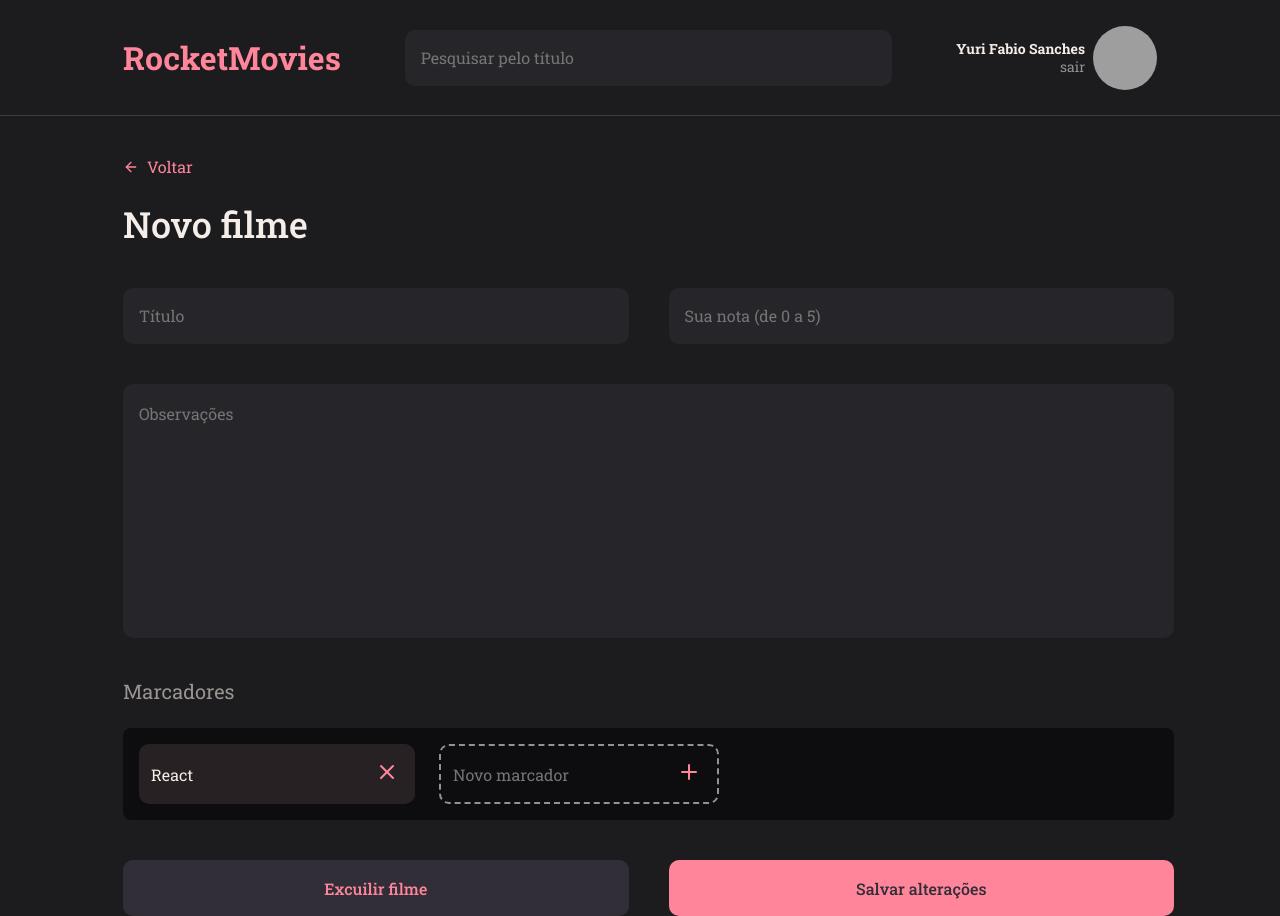
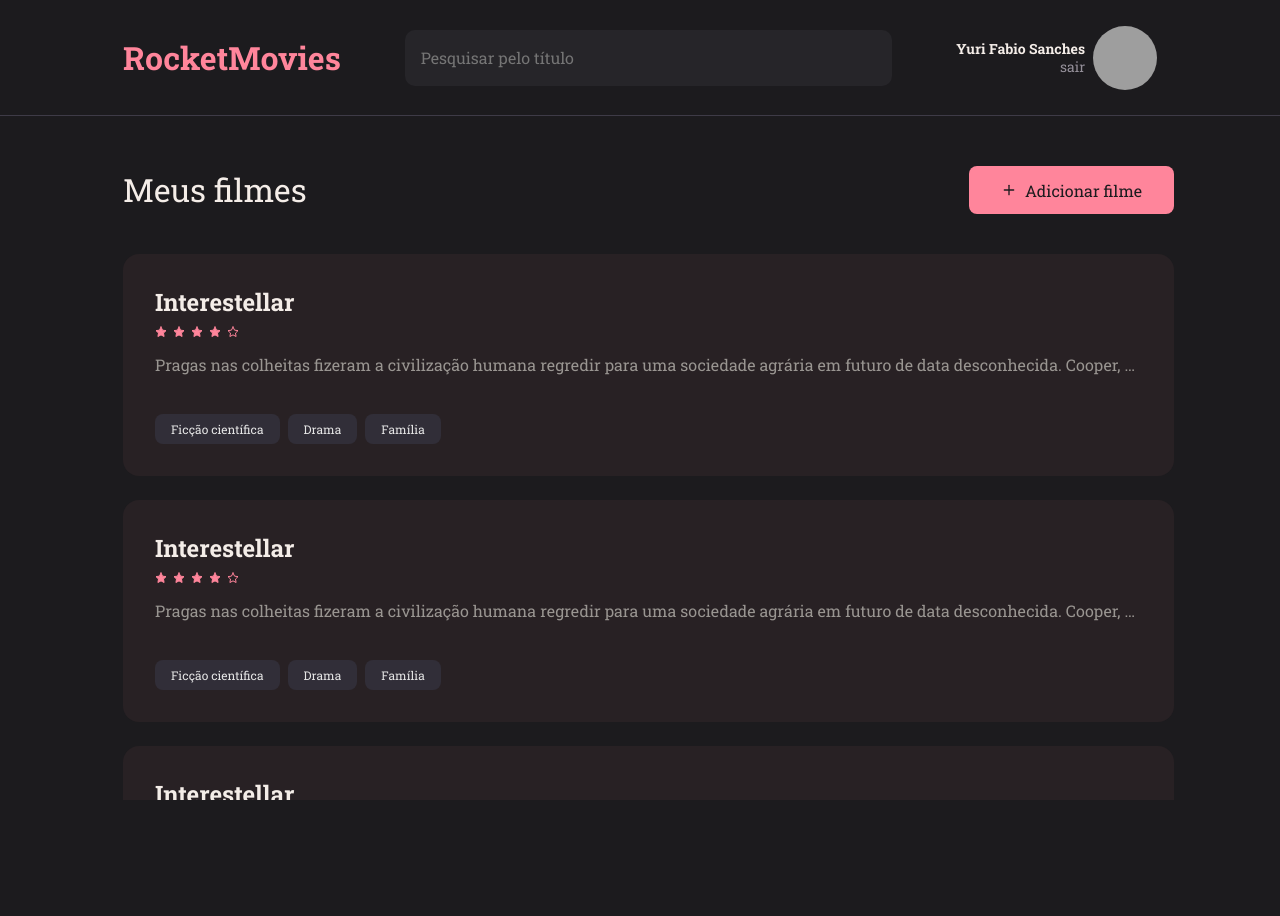
Before and after one commit to YuriFabioSanches/rocket-movies-notes-frontend, a React (Vite) app: page / in a window 1280 px wide. After the commit the page ends 800 px from the top, so only its background shows below. Built offline with nearby package versions, Linux system fonts and the light colour scheme; grey boxes are pictures that could not be loaded.

Commit message:
app routes created

```diff
--- a/src/components/Header/index.jsx
+++ b/src/components/Header/index.jsx
@@ -8,8 +8,8 @@ export function Header() {
 
       <Input placeholder="Pesquisar pelo título" />
 
-      <Profile>
-        <div className="brand-text">
+      <Profile to="/profile">
+        <div className="profile-text">
           <strong>Yuri Fabio Sanches</strong>
           <span>sair</span>
         </div>
--- a/src/components/Header/styles.js
+++ b/src/components/Header/styles.js
@@ -1,4 +1,5 @@
 import styled from "styled-components";
+import { Link } from 'react-router-dom'
 
 export const Container = styled.header`
   grid-area: header;
@@ -19,13 +20,13 @@ export const Container = styled.header`
   }
 `;
 
-export const Profile = styled.div`
+export const Profile = styled(Link)`
   display: flex;
   align-items: center;
   gap: .8rem;
   white-space: nowrap;
 
-  .brand-text {
+  .profile-text {
     display: flex;
     flex-direction: column;
     align-items: end;
--- a/src/main.jsx
+++ b/src/main.jsx
@@ -4,13 +4,13 @@ import { ThemeProvider } from 'styled-components'
 import theme from './styles/theme'
 import GlobalStyle from './styles/globalStyles'
 
-import { NewNote } from './pages/NewNote'
+import { Routes } from './routes'
 
 ReactDOM.createRoot(document.getElementById('root')).render(
   <React.StrictMode>
     <ThemeProvider theme={theme}>
       <GlobalStyle />
-      <NewNote />
+      <Routes />
     </ThemeProvider>
   </React.StrictMode>,
 )
--- a/src/pages/Home/index.jsx
+++ b/src/pages/Home/index.jsx
@@ -4,6 +4,7 @@ import { Container, Content, NoteList } from "./styles";
 
 import { Header } from "../../components/Header"
 import { Note } from "../../components/Note"
+import { Link } from 'react-router-dom'
 
 export function Home() {
   return(
@@ -14,7 +15,7 @@ export function Home() {
         <Content>
           <header>
             <h1>Meus filmes</h1>
-            <a href="#"><FiPlus /> Adicionar filme</a>
+            <Link to="/new"><FiPlus /> Adicionar filme</Link>
           </header>
 
           <NoteList>
--- a/src/pages/NewNote/index.jsx
+++ b/src/pages/NewNote/index.jsx
@@ -7,6 +7,7 @@ import { Input } from "../../components/Input"
 import { Button } from "../../components/Button"
 import { Textarea } from "../../components/Textarea"
 import { NoteItem } from "../../components/NoteItem"
+import { Link } from 'react-router-dom'
 
 
 export function NewNote() {
@@ -17,7 +18,7 @@ export function NewNote() {
       <main>
         <Content>
           <HeaderWrapper>
-            <a href="#"><FiArrowLeft />Voltar</a>
+            <Link to="/"><FiArrowLeft />Voltar</Link>
 
             <h1>Novo filme</h1>
           </HeaderWrapper>
--- a/src/pages/Profile/index.jsx
+++ b/src/pages/Profile/index.jsx
@@ -4,13 +4,14 @@ import { Container, Form, InputWrapper, Avatar } from "./styles"
 
 import { Input } from "../../components/Input"
 import { Button } from "../../components/Button"
+import { Link } from 'react-router-dom'
 
 
 export function Profile() {
   return(
     <Container>
       <header>
-        <a href="#"><FiArrowLeft />Voltar</a>
+        <Link to="/"><FiArrowLeft />Voltar</Link>
       </header>
 
       <Form>
--- a/src/routes/app.routes.jsx
+++ b/src/routes/app.routes.jsx
@@ -0,0 +1,17 @@
+import { Routes, Route } from "react-router-dom";
+
+import { Home } from "../pages/Home";
+import { Profile } from "../pages/Profile";
+import { NewNote } from "../pages/NewNote";
+import { Details } from "../pages/Details";
+
+export function AppRoutes() {
+  return(
+    <Routes>
+      <Route path="/" element={<Home />} />
+      <Route path="/profile" element={<Profile />} />
+      <Route path="/new" element={<NewNote />} />
+      <Route path="/details/:id" element={<Details />} />
+    </Routes>
+  );
+}
--- a/src/routes/index.jsx
+++ b/src/routes/index.jsx
@@ -1,12 +1,14 @@
 import { BrowserRouter } from "react-router-dom";
 
-import { AuthRoutes } from "./auth.routes";
+/* import { AuthRoutes } from "./auth.routes"; */
+import { AppRoutes } from "./app.routes";
+
 
 
 export function Routes() {
   return(
     <BrowserRouter>
-      <AuthRoutes />
+      <AppRoutes />
     </BrowserRouter>
   );
 }
```
